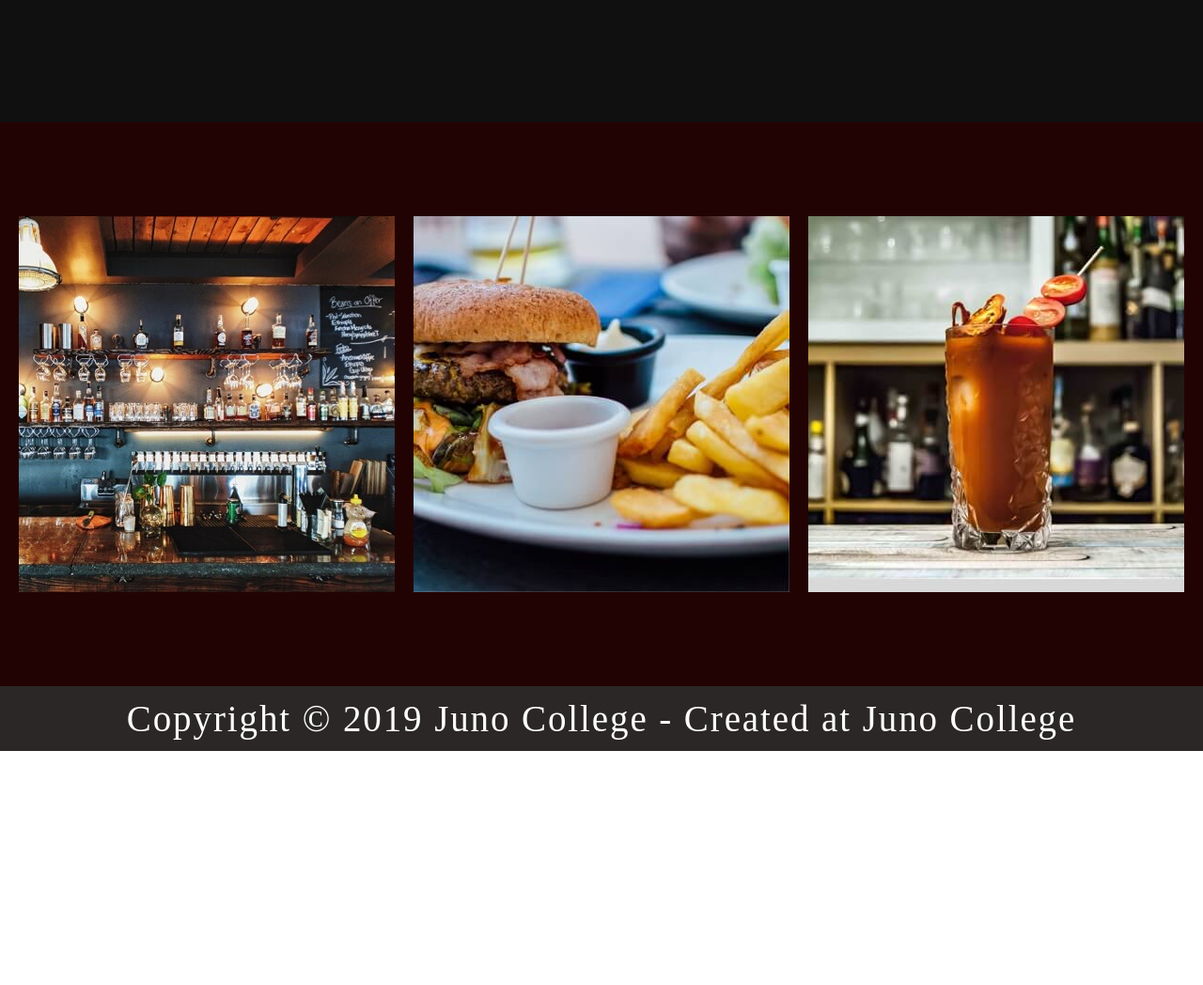
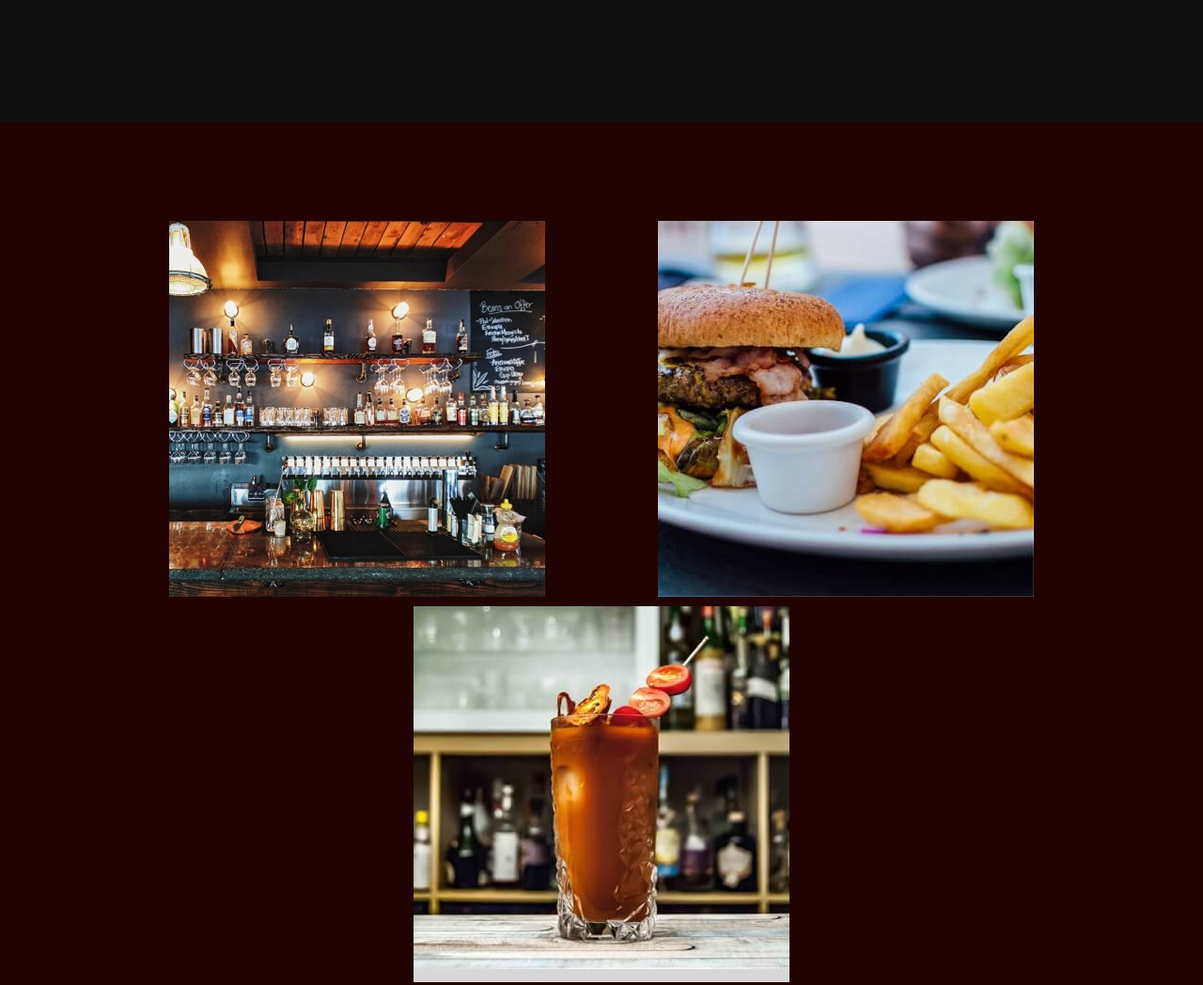
Before and after one commit to skarmen/karmen-salim-project-two, a plain HTML site: page index.html in a window 1280 px wide. Shown: the part 5120-6168 px from the top of the page at 94% size. Before the commit the page ends 5919 px from the top, so only its background shows below. Drawn offline with Linux system fonts and the light colour scheme; a web font is replaced by a local one.

Commit message:
Added flex to the gallery -home page

```diff
--- a/index.html
+++ b/index.html
@@ -159,9 +159,12 @@
 
     <!-- Gallery -->
     <section class="gallery-section">
-      <img src="./bar-assets/gallery-image-1.jpg" alt="">
-      <img src="./bar-assets/gallery-image-2.jpg" alt="">
-      <img src="./bar-assets/gallery-image-3.jpg" alt="">
+      <div class="wrapper gallery">
+        <img src="./bar-assets/gallery-image-1.jpg" alt="">
+        <img src="./bar-assets/gallery-image-2.jpg" alt="">
+        <img src="./bar-assets/gallery-image-3.jpg" alt="">
+      </div>
+
     </section>
   </main>
 
--- a/styles/sass/_home-page.scss
+++ b/styles/sass/_home-page.scss
@@ -250,14 +250,19 @@ h3 {
 
 /* Gallery Section */
 .gallery-section {
-      background-color: $secondary-background-color;
+  background-color: $secondary-background-color;
   width: 100%;
   padding: 100px 0;
   height: 100%;
+}
+
+.gallery {
   display: flex;
-  flex-direction: row;
   flex-wrap: wrap;
   justify-content: space-evenly;
+}
+.gallery-section img {
+  margin: 5px;
 }
 
 /* Footer */
```
Also changed, not shown: styles/styles.css.
